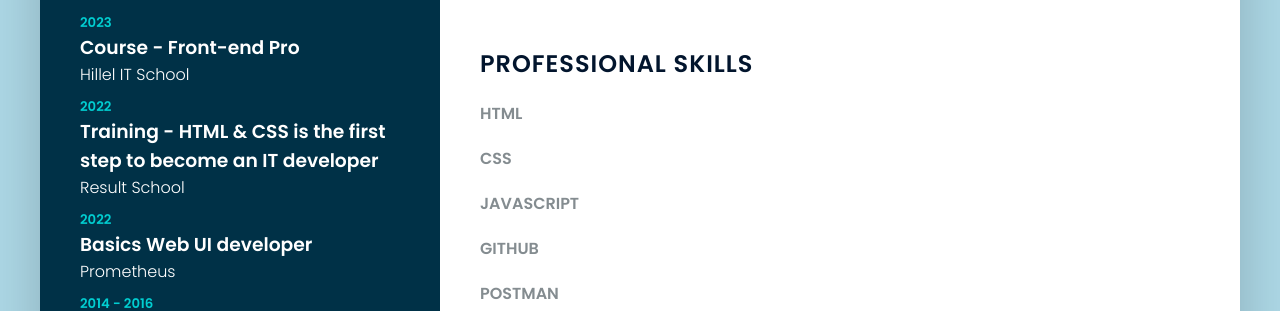
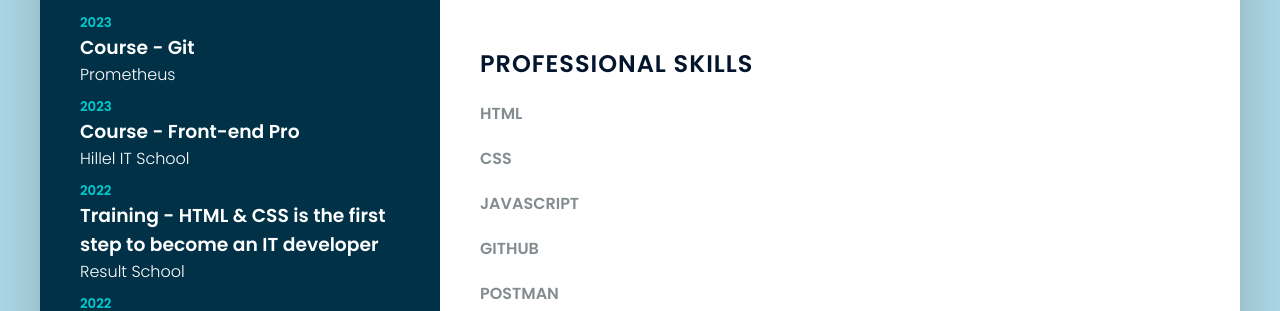
Before and after one commit to MaksymPi/CV_Maksym_Pysmennyi_JavaScript_Developer, a plain HTML site: page index.html in a window 1280 px wide. Shown: the part 755-1066 px from the top of the page. Drawn offline with Linux system fonts and the light colour scheme.

Commit message:
actualization

```diff
--- a/index.html
+++ b/index.html
@@ -47,6 +47,11 @@
         <div class="contact_info education">
             <h3 class="title">Education</h3>
             <ul>
+                <li>
+                    <h5>2023</h5>
+                    <a target="_blank" href="./img/certificates/Git_Prometheus.jpg"><h3>Course - Git</h3></a>
+                    <h4>Prometheus</h4>
+                </li>
                 <li>
                     <h5>2023</h5>
                     <a target="_blank" href="./img/certificates/Hillel.png"><h3>Course - Front-end Pro</h3></a>
```
Also changed, not shown: img/certificates/Git_Prometheus.jpg (added).
